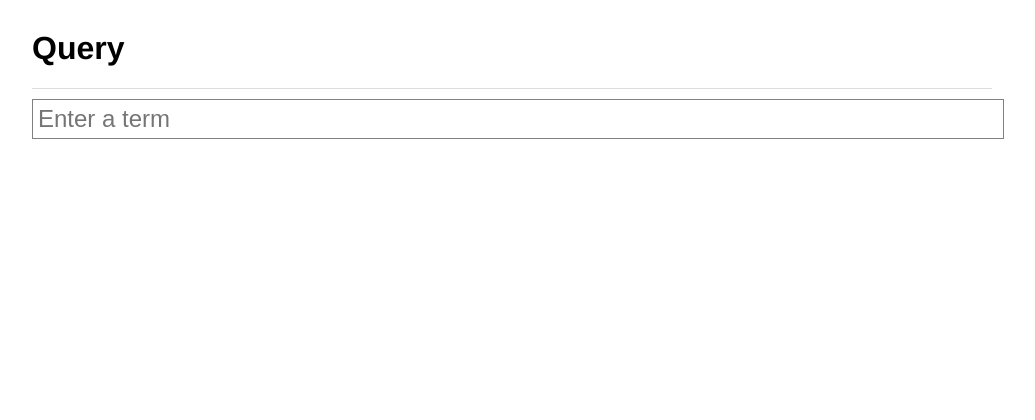
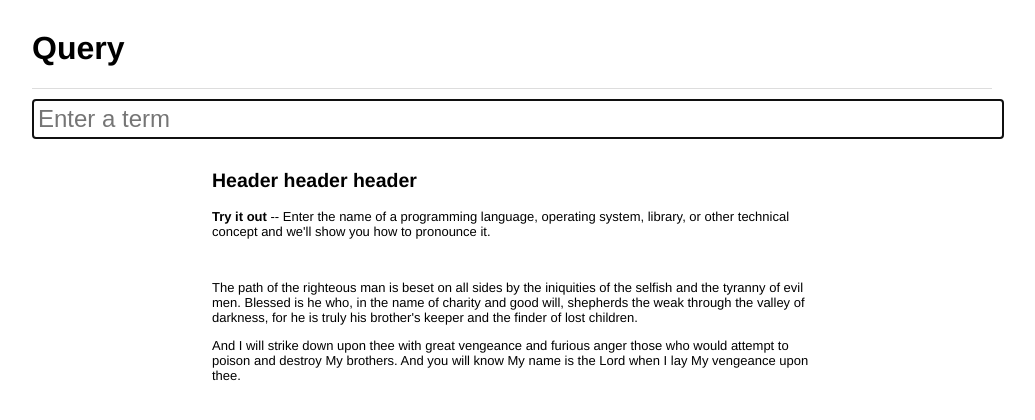
Before and after one commit to ianpreston/fonetic.io, a Flask app: page / in a window 1280 px wide. Shown: the top 420 px of the page, without its empty margins (128-1163 px from the left). Run offline with Flask 2, Linux system fonts and the light colour scheme; parts of the project's set-up code (start-up, migrations or seed data) failed here and were passed over; some libraries are stand-ins or nearby versions.

Commit message:
add placeholder intro text to the homepage

```diff
--- a/static/css/style.css
+++ b/static/css/style.css
@@ -31,6 +31,15 @@ a {
     border: 1px solid gray;
 
     font-size: 24px;
+}
+
+.intro-text {
+    width: 600px;
+    margin: 30px auto;
+
+    font-size: 13px;
+
+    display: none;
 }
 
 .term-summary {
--- a/static/js/index.js
+++ b/static/js/index.js
@@ -1,5 +1,19 @@
 $(function() {
     $('.terms-searchbox').keyup(function() {
-        $('.terms-container').load('/terms/search?q=' + encodeURIComponent($('.terms-searchbox').val()));
+        var query = $('.terms-searchbox').val();
+        $('.terms-container').load('/terms/search?q=' + encodeURIComponent(query));
+
+        if (query.length > 0 && $('.intro-text').is(':hidden') == false) {
+            $('.terms-container').show();
+            $('.intro-text').fadeOut();
+        }
+        if (query.length == 0 && $('.intro-text').is(':hidden')) {
+            $('.terms-container').hide();
+            $('.intro-text').fadeIn();
+        }
+    });
+
+    $('.intro-text').fadeIn(1500, function() {
+        $('.terms-searchbox').focus();
     });
 });
--- a/templates/index.html
+++ b/templates/index.html
@@ -7,4 +7,16 @@
 
 <div class="terms-container">
 </div>
+
+<div class="intro-text">
+    <h2>Header header header</h2>
+
+    <p><strong>Try it out</strong> -- Enter the name of a programming language, operating system, library, or other technical concept and we'll show you how to pronounce it.</p>
+
+    <br>
+
+    <p>The path of the righteous man is beset on all sides by the iniquities of the selfish and the tyranny of evil men. Blessed is he who, in the name of charity and good will, shepherds the weak through the valley of darkness, for he is truly his brother's keeper and the finder of lost children.</p>
+
+    <p> And I will strike down upon thee with great vengeance and furious anger those who would attempt to poison and destroy My brothers. And you will know My name is the Lord when I lay My vengeance upon thee.</p>
+</div>
 {% endblock %}
```
